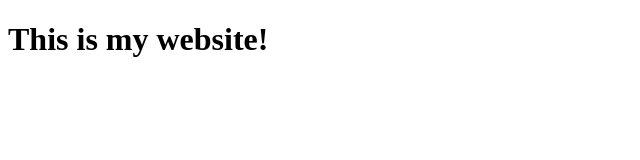
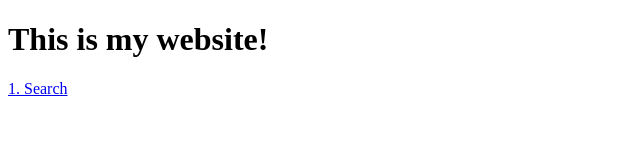
Before and after one commit to Alejandro-Lopez-Chs/Website1, a plain HTML site: page index.html in a window 1280 px wide. Shown: the full height of the page, 0-640 px from the left. Drawn offline with Linux system fonts and the light colour scheme.

Commit message:
Fri, Feb 23, 2024, 9:51 AM -08:00

```diff
--- a/index.html
+++ b/index.html
@@ -6,6 +6,7 @@
 
     <body>
         <h1>This is my website!</h1>
+        <a href="search.html">1. Search</a>
     </body>
 
 </html>
```
